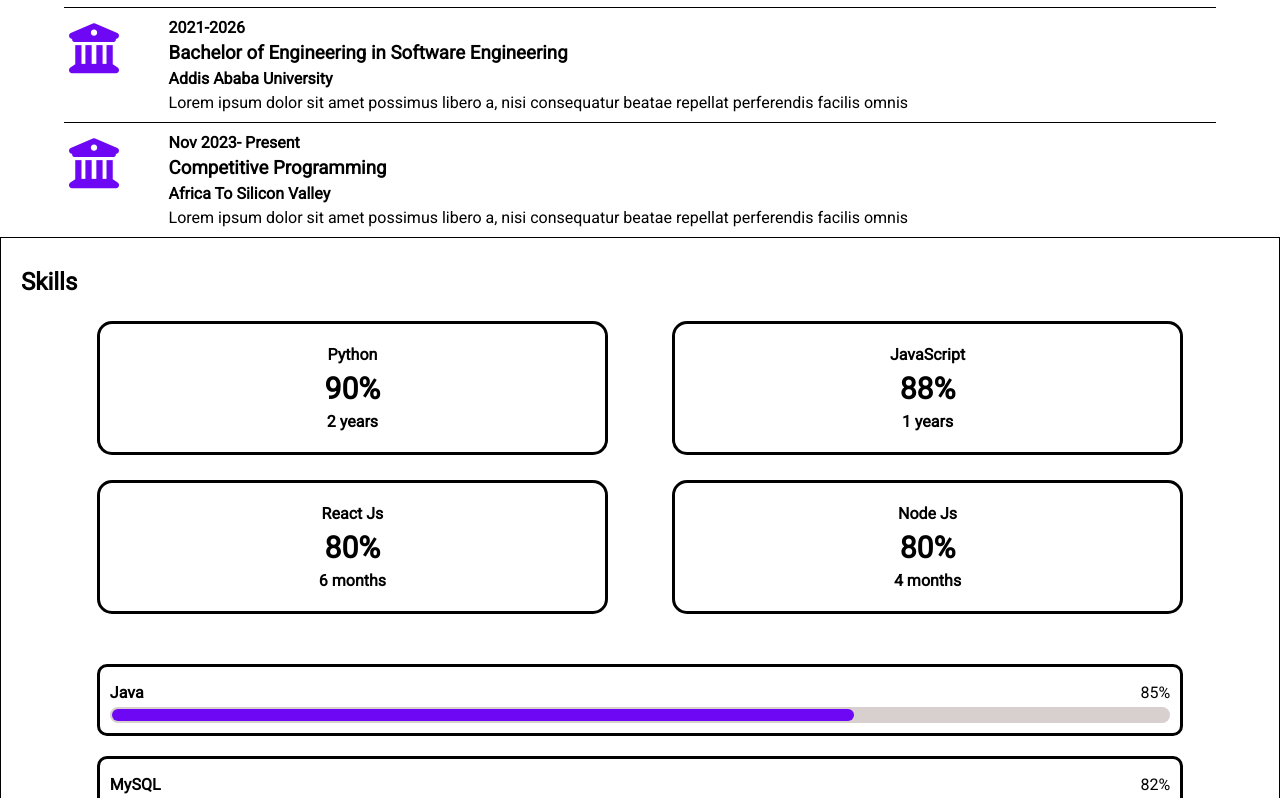
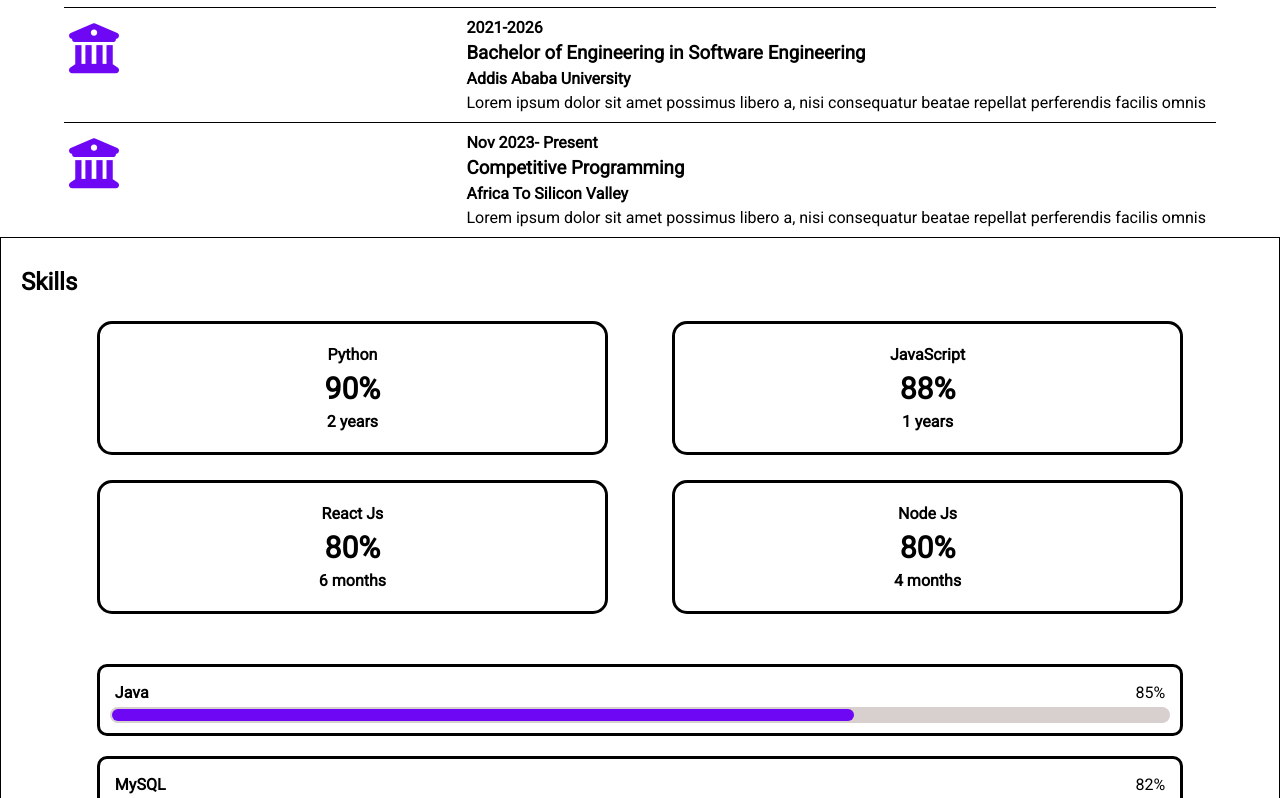
Before and after one commit to Lemidinku/UGR-3860-14, a plain HTML site: page src/MyResume.html in a window 1280 px wide. Shown: the part 320-1118 px from the top of the page. Drawn offline with Linux system fonts and the light colour scheme.

Commit message:
Updated after validating the css

```diff
--- a/src/css/flex.css
+++ b/src/css/flex.css
@@ -24,7 +24,6 @@ body {
     display: flex;
     justify-content: space-between;
     align-items: center;
-    padding: auto 15%;
     margin: 0;
 
 }
@@ -239,7 +238,7 @@ body {
     justify-content: space-between;
     align-items: center;
     height: 30px;
-    padding: auto 20px;
+    padding: 5px;
 
 
 }
@@ -406,7 +405,7 @@ footer .copyright {
     width: 90%;
     margin: auto;
     display:flex;
-    justify-content: justify;
+    justify-content: space-between;
     gap: 3%;
     border-top: 1px solid black;
 }
```
